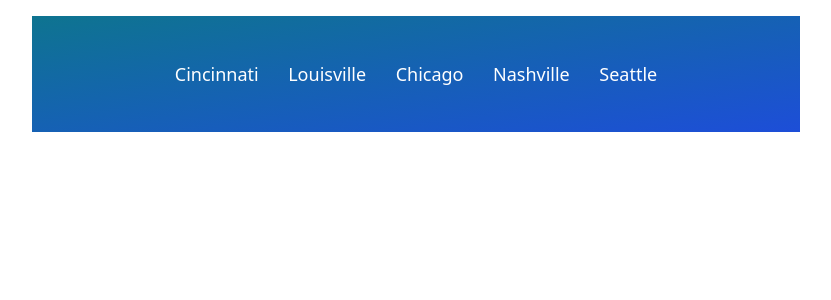
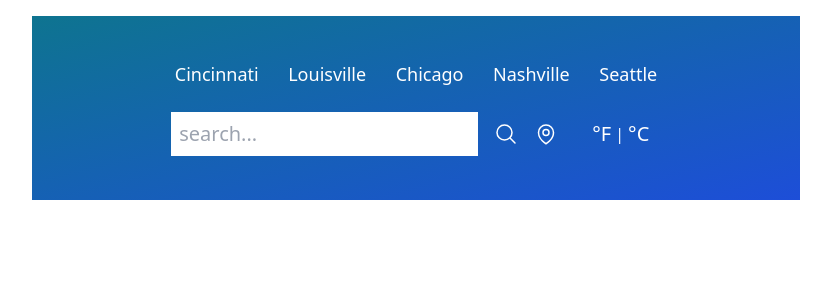
Before and after one commit to ellewright/Weather-App, a React (Vite) app in the folder frontend/: page / in a window 1280 px wide. Shown: the top 300 px of the page, without its empty margins (224-1055 px from the left). Built offline with nearby package versions, Linux system fonts and the light colour scheme.

Commit message:
Create Inputs

```diff
--- a/frontend/src/App.jsx
+++ b/frontend/src/App.jsx
@@ -1,10 +1,12 @@
+import Inputs from "./components/Inputs/Inputs"
 import Navbar from "./components/Navbar/Navbar"
 
 function App() {
   return (
     <>
-      <div className="container">
+      <div className="container shadow-2xl">
         <Navbar />
+        <Inputs />
       </div>
     </>
   )
--- /dev/null
+++ b/frontend/src/components/Inputs/Inputs.css
@@ -0,0 +1,79 @@
+.input-container {
+    display: flex;
+    flex-direction: row;
+    justify-content: center;
+    margin-top: 1.5rem;
+    margin-bottom: 1.5rem;
+}
+
+.search-container {
+    display: flex;
+    flex-direction: row;
+    justify-content: center;
+    align-items: center;
+    width: 100%;
+}
+
+.search-container> :not([hidden])~ :not([hidden]) {
+    --space-x-reverse: 0;
+    margin-right: calc(1rem
+            /* 16px */
+            * var(--space-x-reverse));
+    margin-left: calc(1rem
+            /* 16px */
+            * calc(1 - var(--space-x-reverse)));
+}
+
+.search-input {
+    font-size: 1.25rem;
+    line-height: 1.75rem;
+    font-weight: 300;
+    padding: 0.5rem;
+    width: 75%;
+    text-transform: capitalize;
+}
+
+.search-input:focus {
+    outline: 2px solid transparent;
+    outline-offset: 2px;
+}
+
+.search-input::placeholder {
+    text-transform: lowercase;
+}
+
+.icon {
+    color: white;
+    width: 1.5rem;
+    height: 1.5rem;
+    cursor: pointer;
+    transition-timing-function: cubic-bezier(0, 0, 0.2, 1);
+}
+
+.icon:hover {
+    --scale-x: 1.10;
+    --scale-y: 1.10;
+    transform: scaleX(var(--scale-x)) scaleY(var(--scale-y));
+}
+
+.f-or-c {
+    display: flex;
+    flex-direction: row;
+    justify-content: center;
+    align-items: center;
+    width: 25%;
+}
+
+.fahrenheit,
+.celsius {
+    font-size: 1.25rem;
+    line-height: 1.75rem;
+    color: white;
+    font-weight: 300;
+}
+
+.pipe {
+    color: white;
+    margin-left: 0.25rem;
+    margin-right: 0.25rem;
+}
--- /dev/null
+++ b/frontend/src/components/Inputs/Inputs.jsx
@@ -0,0 +1,36 @@
+import {
+    MagnifyingGlassIcon,
+    MapPinIcon
+} from '@heroicons/react/24/outline'
+import "./Inputs.css"
+
+export default function Inputs() {
+    return (
+        <div className="input-container">
+            <div className="search-container">
+                <input
+                    type="text"
+                    className="search-input shadow-xl"
+                    placeholder="Search..."
+                />
+                <MagnifyingGlassIcon className="icon" />
+                <MapPinIcon className="icon" />
+            </div>
+            <div className="f-or-c">
+                <button
+                    name="imperial"
+                    className="fahrenheit"
+                >
+                    °F
+                </button>
+                <p className="pipe mx-1">|</p>
+                <button
+                    name="metric"
+                    className="celsius"
+                >
+                    °C
+                </button>
+            </div>
+        </div>
+    )
+}
```
